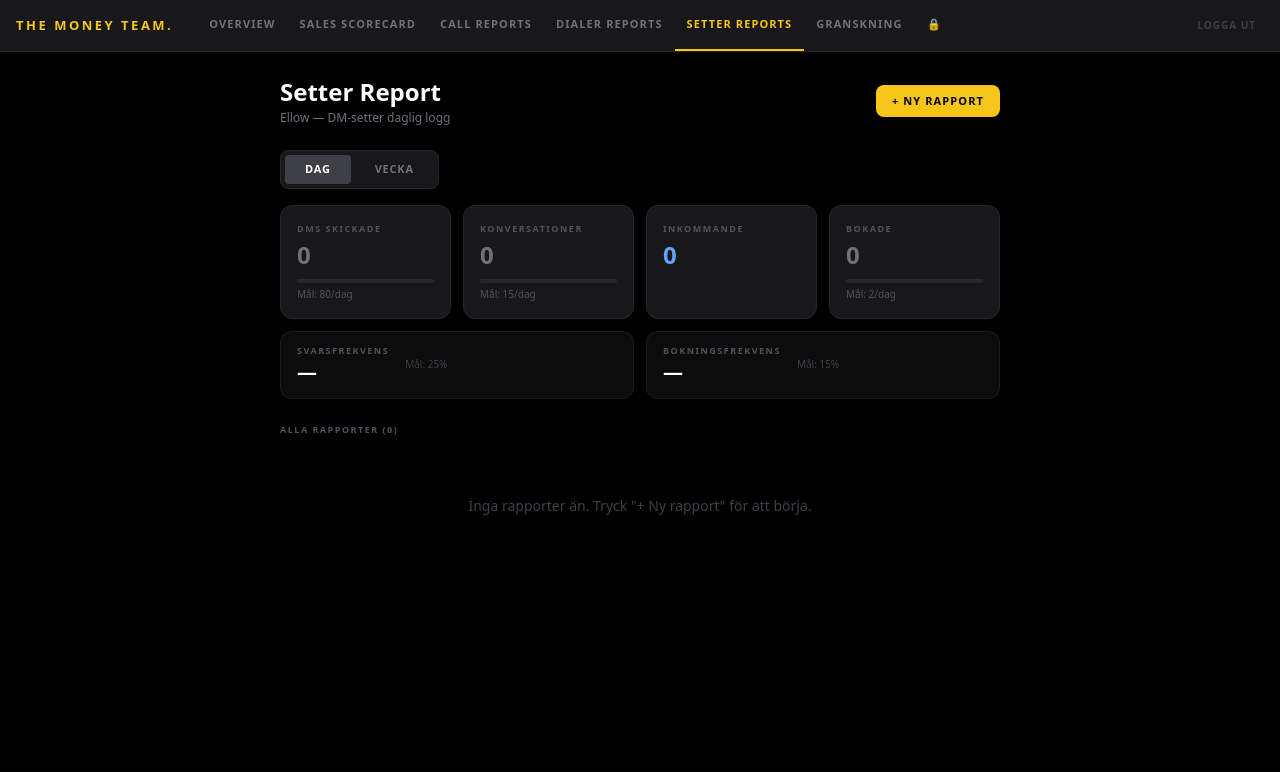
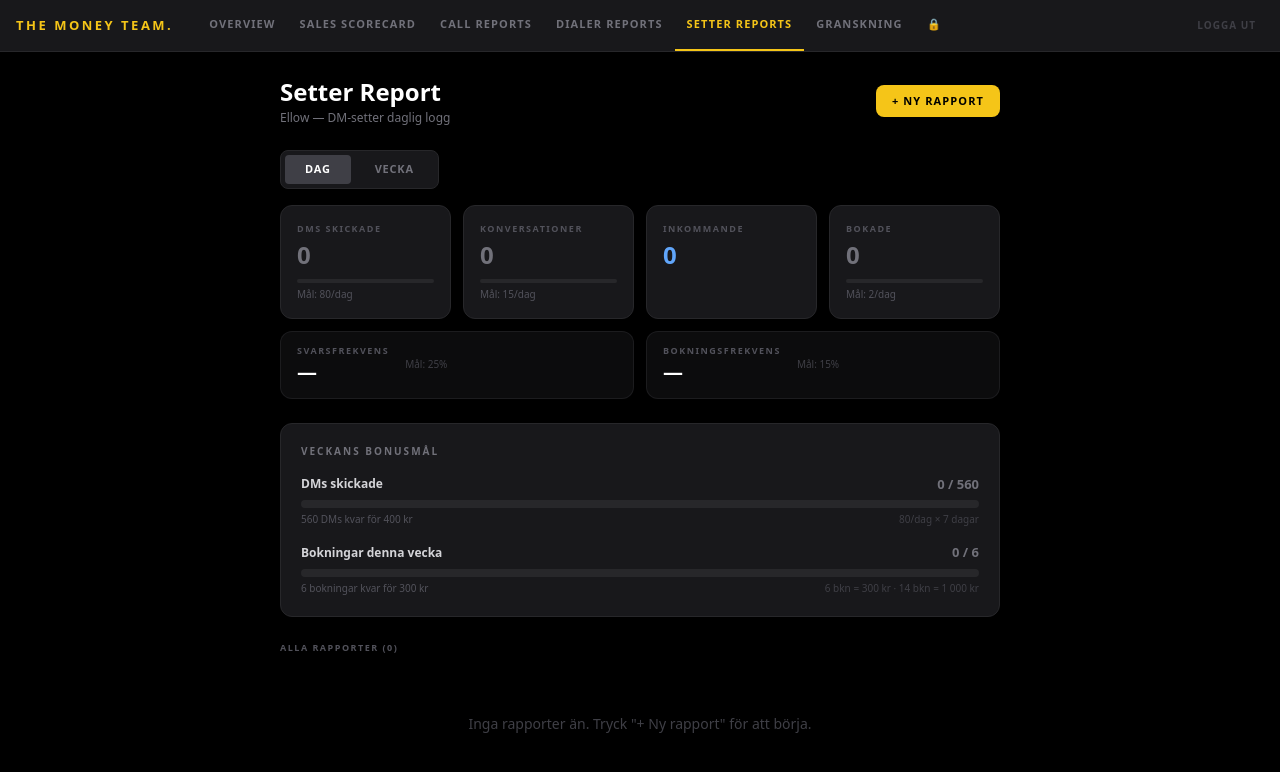
Before and after one commit to donloboo/lobo-dashboard, a Next.js app: page /setter-reports in a window 1280 px wide. Shown: the top 772 px of the page. Built offline with nearby package versions, Linux system fonts and the light colour scheme.

Commit message:
Add weekly bonus progress widget to setter reports page

```diff
--- a/app/setter-reports/page.tsx
+++ b/app/setter-reports/page.tsx
@@ -240,6 +240,65 @@ export default function SetterReportsPage() {
         </div>
       </div>
 
+      {/* Veckans bonusmål */}
+      <div className="mb-6 bg-zinc-900 border border-zinc-800 rounded-xl p-5">
+        <div className="text-[10px] font-black tracking-[2px] uppercase text-zinc-500 mb-4">Veckans bonusmål</div>
+        <div className="space-y-4">
+
+          {/* DM-bonus */}
+          {(() => {
+            const goal = 560, val = week.dms, done = val >= goal
+            const pct = Math.min(100, (val / goal) * 100)
+            return (
+              <div>
+                <div className="flex items-center justify-between mb-1.5">
+                  <span className="text-[12px] font-bold text-zinc-300">DMs skickade</span>
+                  <span className={`text-[13px] font-black ${done ? 'text-gold' : 'text-zinc-500'}`}>
+                    {done ? '✓ 400 kr upplåst' : `${val} / ${goal}`}
+                  </span>
+                </div>
+                <div className="h-2 bg-zinc-800 rounded-full overflow-hidden">
+                  <div className={`h-full rounded-full transition-all duration-500 ${done ? 'bg-gold' : val / goal >= 0.8 ? 'bg-orange-400' : 'bg-zinc-500'}`}
+                    style={{width:`${pct}%`}} />
+                </div>
+                <div className="flex justify-between mt-1">
+                  <span className="text-[10px] text-zinc-600">{done ? 'Klart!' : `${goal - val} DMs kvar för 400 kr`}</span>
+                  <span className="text-[10px] text-zinc-700">80/dag × 7 dagar</span>
+                </div>
+              </div>
+            )
+          })()}
+
+          {/* Boknings-bonus */}
+          {(() => {
+            const val = week.booked
+            const tier1 = 6, tier2 = 14
+            const bonus = val >= tier2 ? 1000 : val >= tier1 ? 300 : 0
+            const nextGoal = val >= tier2 ? tier2 : val >= tier1 ? tier2 : tier1
+            const pct = Math.min(100, (val / tier2) * 100)
+            return (
+              <div>
+                <div className="flex items-center justify-between mb-1.5">
+                  <span className="text-[12px] font-bold text-zinc-300">Bokningar denna vecka</span>
+                  <span className={`text-[13px] font-black ${bonus > 0 ? 'text-gold' : 'text-zinc-500'}`}>
+                    {val >= tier2 ? '✓ 1 000 kr upplåst' : val >= tier1 ? `✓ 300 kr · ${tier2 - val} kvar för 1 000 kr` : `${val} / ${tier1}`}
+                  </span>
+                </div>
+                <div className="h-2 bg-zinc-800 rounded-full overflow-hidden">
+                  <div className={`h-full rounded-full transition-all duration-500 ${val >= tier2 ? 'bg-gold' : val >= tier1 ? 'bg-orange-400' : 'bg-zinc-500'}`}
+                    style={{width:`${pct}%`}} />
+                </div>
+                <div className="flex justify-between mt-1">
+                  <span className="text-[10px] text-zinc-600">{val >= tier2 ? 'Max bonus nådd!' : `${nextGoal - val} bokningar kvar för ${val >= tier1 ? '1 000' : '300'} kr`}</span>
+                  <span className="text-[10px] text-zinc-700">6 bkn = 300 kr · 14 bkn = 1 000 kr</span>
+                </div>
+              </div>
+            )
+          })()}
+
+        </div>
+      </div>
+
       {saved && (
         <div className="mb-4 bg-green-950/50 border border-green-700 rounded-xl p-3 text-sm text-green-400 font-bold">
           {editId ? 'Rapport uppdaterad.' : 'Rapport sparad — scorekarden uppdateras automatiskt.'}
```
